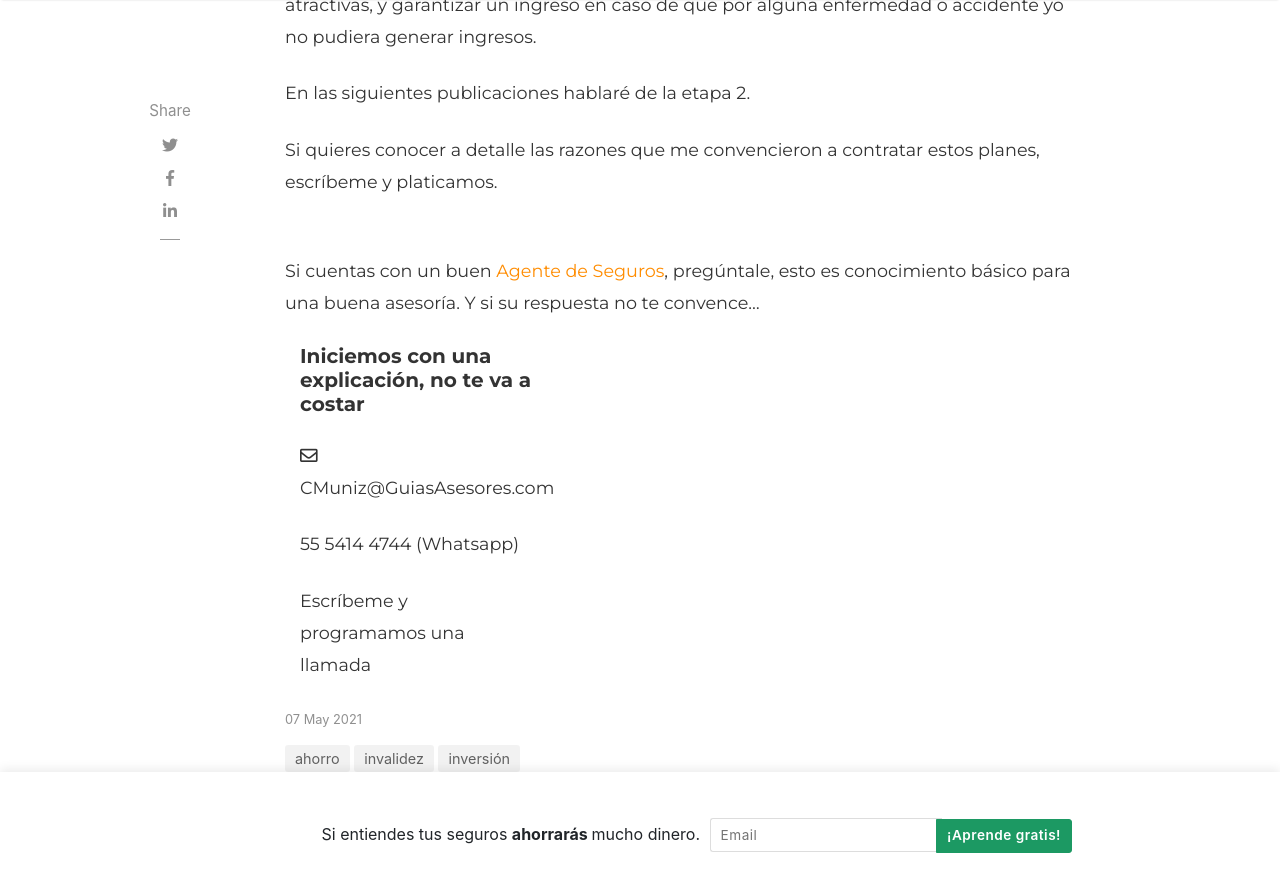
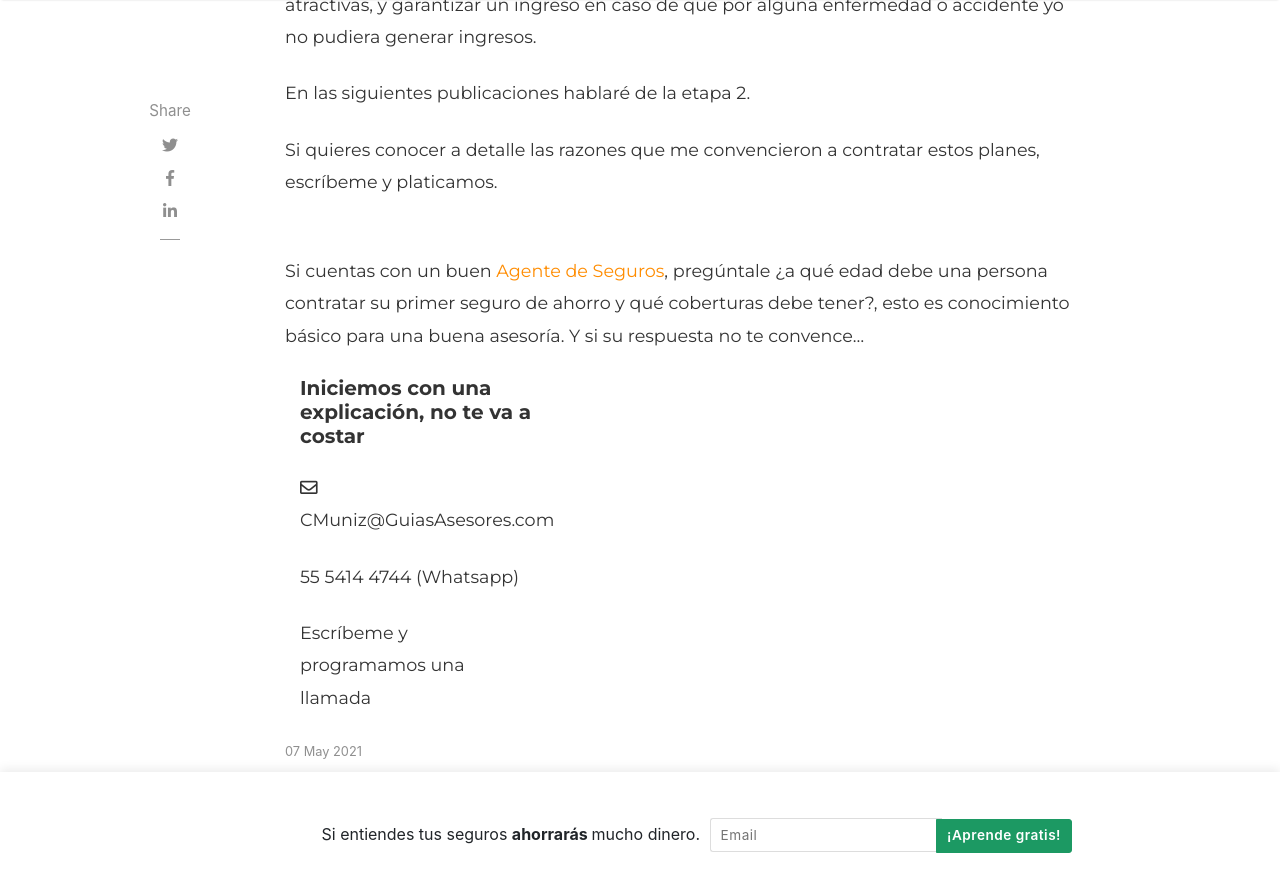
Before and after one commit to blogseguros/blogseguros.github.io, a Jekyll site: the page built from _posts/2021-05-07-planes-para-contratar-sin-hijos.md, in a window 1280 px wide and 900 px high, scrolled down 2598 px. Shown: the top 892 px of the window. Built offline with Jekyll 4.4.1, drawn with Linux system fonts in a browser that asks for light colours; nearby versions of some CDN libraries; comment, search, counter and statistics services are not loaded.

Commit message:
Update 2021-05-07-planes-para-contratar-sin-hijos.md

```diff
--- a/_posts/2021-05-07-planes-para-contratar-sin-hijos.md
+++ b/_posts/2021-05-07-planes-para-contratar-sin-hijos.md
@@ -48,7 +48,7 @@ En las siguientes publicaciones hablaré de la etapa 2.
 Si quieres conocer a detalle las razones que me convencieron a contratar estos planes, escríbeme y platicamos.
 
 <br>
-Si cuentas con un buen <a href="https://explicamiseguro.com/about" style="color: #FF8C00">Agente de Seguros</a>, pregúntale, esto es conocimiento básico para una buena asesoría. Y si su respuesta no te convence...
+Si cuentas con un buen <a href="https://explicamiseguro.com/about" style="color: #FF8C00">Agente de Seguros</a>, pregúntale ¿a qué edad debe una persona contratar su primer seguro de ahorro y qué coberturas debe tener?, esto es conocimiento básico para una buena asesoría. Y si su respuesta no te convence...
 
 
 <div class="col-md-4">
```
